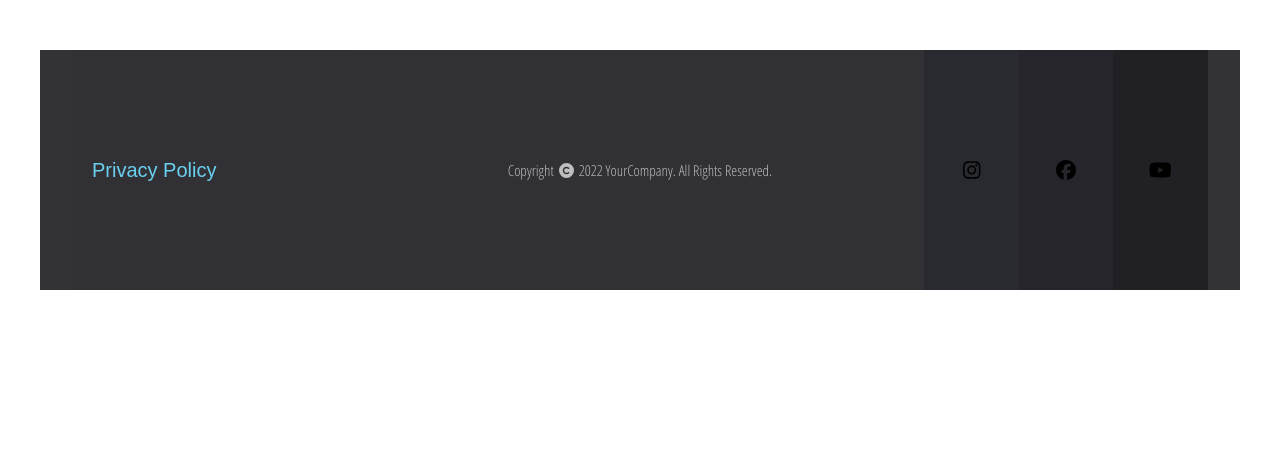
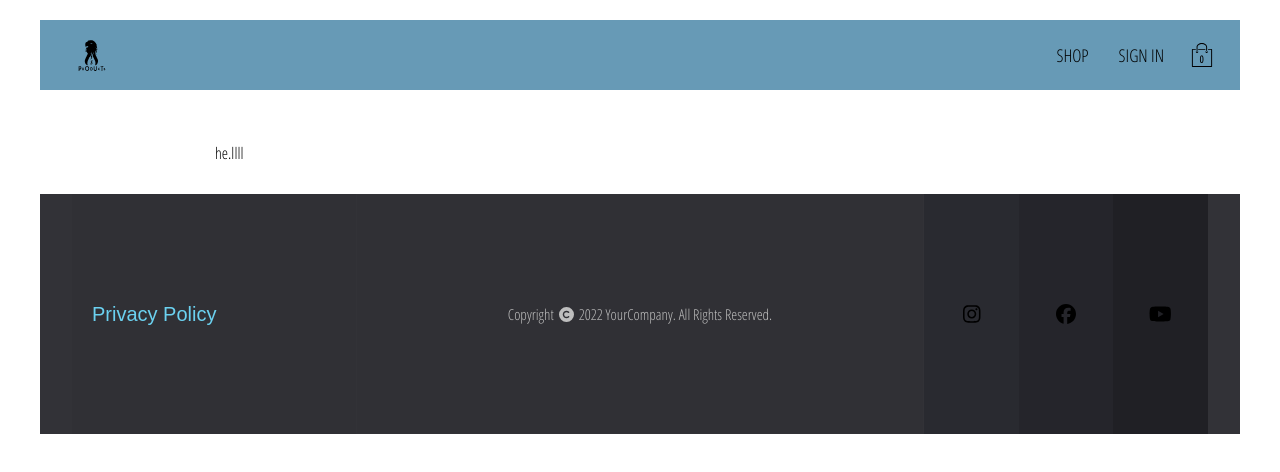
Before and after one commit to shaiq19/fashion-Care, a React (Create React App) app: page /vt in a window 1280 px wide. Shown: the top 472 px of the page. Built offline with nearby package versions, Linux system fonts and the light colour scheme; no server answers; the database is empty.

Commit message:
commit apply virtual tryal button

```diff
--- a/src/App.js
+++ b/src/App.js
@@ -5,6 +5,8 @@ import Navigation from './routes/navigation/navigation.component';
 import Authentication from './routes/authentication/authentication.component';
 import Shop from './routes/shop/shop.component';
 import Checkout from './routes/checkout/checkout.component';
+
+import VT from './routes/vt/vt.component';
 
 import Footer from './components/Footer/Footer';
 
@@ -15,6 +17,7 @@ const App = () => {
       <Route path='/' element={<Navigation />}>
         <Route index element={<Home />} />
         <Route path='shop/*' element={<Shop />} />
+        <Route path='vt' element={<VT />} />
         <Route path='auth' element={<Authentication />} />
         <Route path='checkout' element={<Checkout />} />
       </Route>
--- a/src/routes/checkout/checkout.component.jsx
+++ b/src/routes/checkout/checkout.component.jsx
@@ -4,6 +4,8 @@ import { CartContext } from '../../contexts/cart.context';
 
 import CheckoutItem from '../../components/checkout-item/checkout-item.component';
 import StripeCheckoutButton from '../../components/stripe-button/stripe-button.component';
+
+import Button, { BUTTON_TYPE_CLASSES } from '../../components/button/button.component';
 
 import './checkout.styles.scss';
 
@@ -41,6 +43,14 @@ const Checkout = () => {
      </div>
     <StripeCheckoutButton price={cartTotal}/>
 
+    <Button
+        buttonType={BUTTON_TYPE_CLASSES.base}
+        onClick={() => {('/vt');
+        }}
+      >
+        Go To Virtually Trial
+      </Button>
+
     </div>
   );
 };
--- a/src/routes/checkout/checkout.styles.scss
+++ b/src/routes/checkout/checkout.styles.scss
@@ -28,4 +28,10 @@
     margin-left: auto;
     font-size: 36px;
   }
+
+  button{
+    margin: auto;
+    margin-top: 40px;
+  }
+
 }
--- /dev/null
+++ b/src/routes/vt/vt.component.jsx
@@ -0,0 +1,14 @@
+import React from 'react';
+
+import './vt.styles.scss';
+
+const VT = () => {
+    return (
+        <div className='vt' >
+        <br/>
+            he.llll
+        </div>
+    )
+}
+
+export default VT;
--- /dev/null
+++ b/src/routes/vt/vt.styles.scss
@@ -0,0 +1,6 @@
+.vt{
+    width: 850px;
+    display: flex;
+    justify-content: space-between;
+    margin: 30px auto;
+  }
```
